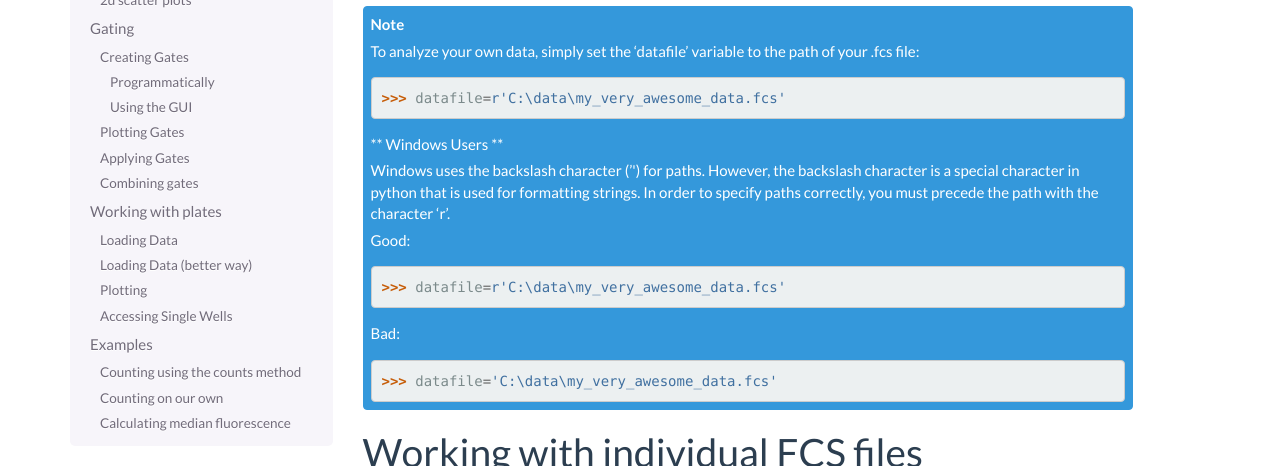
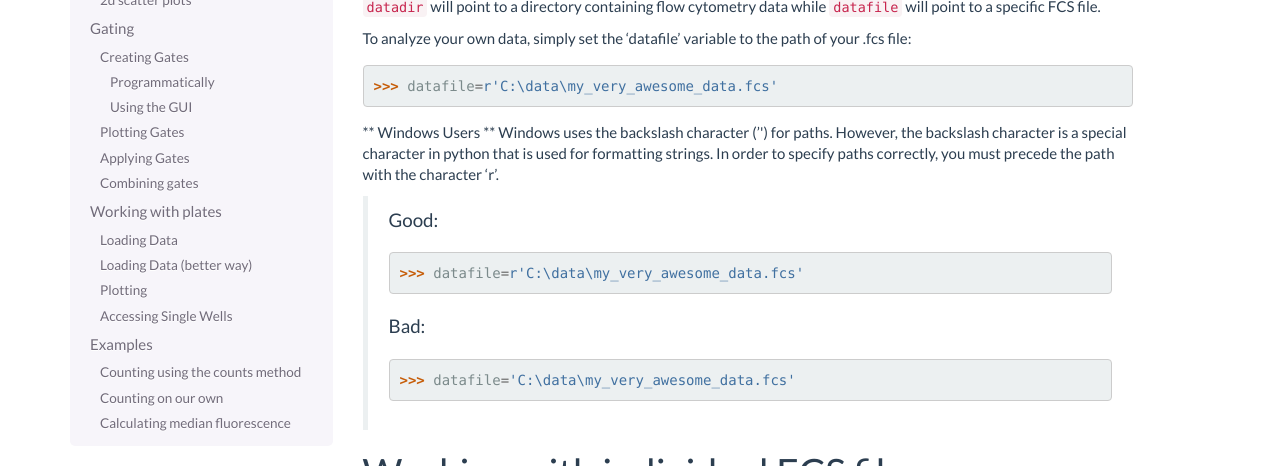
Before and after one commit to eyurtsev/FlowCytometryTools, a Sphinx documentation site: the page built from doc/source/tutorial.rst, in a window 1280 px wide and 900 px high, cut to the strip 434-900 px from the top of the window. Built offline with Sphinx 7.4.7, drawn with Linux system fonts in a browser that asks for light colours; formulas are drawn with MathJax 3; the version number is read from the project's files by our own code.

```diff
--- a/doc/source/tutorial.rst
+++ b/doc/source/tutorial.rst
@@ -20,20 +20,20 @@
 
 .. ipython:: python
 
-    import os, FlowCytometryTools;
-    datadir = os.path.join(FlowCytometryTools.__path__[0], 'tests', 'data', 'Plate01');
-    datafile = os.path.join(datadir, 'RFP_Well_A3.fcs');
+    import FlowCytometryTools
+    from FlowCytometryTools import test_data_dir, test_data_file
 
+    datadir = test_data_dir
+    datafile = test_data_file
 
-.. note::
+``datadir`` will point to a directory containing flow cytometry data while ``datafile`` will point
+to a specific FCS file.
 
-    To analyze your own data, simply set the 'datafile' variable to the path of your .fcs file:
+To analyze your own data, simply set the 'datafile' variable to the path of your .fcs file:
 
     >>> datafile=r'C:\data\my_very_awesome_data.fcs'
 
-    ** Windows Users **
-
-    Windows uses the backslash character ('\') for paths. However, the backslash character is a special character in python that is used for formatting strings. In order to specify paths correctly, you must precede the path with the character 'r'.
+** Windows Users ** Windows uses the backslash character ('\') for paths. However, the backslash character is a special character in python that is used for formatting strings. In order to specify paths correctly, you must precede the path with the character 'r'.
 
     Good:
 
```
Also changed, not shown: FlowCytometryTools/__init__.py (+8 -1 lines), 2 other files.
